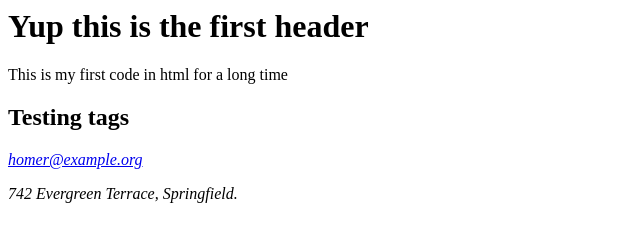
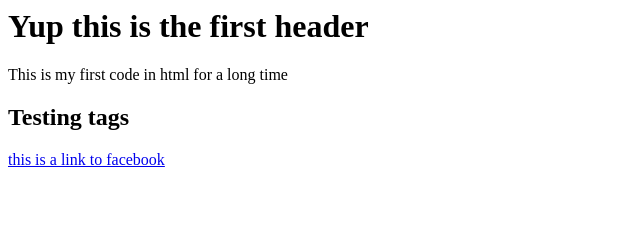
Before and after one commit to YousefAllam221b/Newest_projects, a plain HTML site: page Practicing.html in a window 1280 px wide. Shown: the whole page, without its empty margins (0-640 px from the left). Drawn offline with Linux system fonts and the light colour scheme.

Commit message:
All before the images

```diff
--- a/Practicing.html
+++ b/Practicing.html
@@ -5,11 +5,7 @@
   <h1>Yup this is the first header</h1>
   <p>This is my first code in html for a long time</p>
   <h2>Testing tags</h2>
-  <address>
-  <p><a href="mailto:homer@example.org">
-   homer@example.org</a></p>
-  <p>742 Evergreen Terrace, Springfield.</p>
-  </address>
+  <p><a href = "http://www.facebook.com" target="_blank">this is a link to facebook</a></p>
 
 
 </body>
```
Also changed, not shown: Html_notes.txt.
